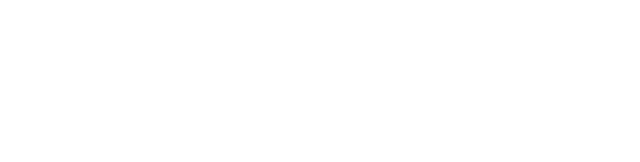
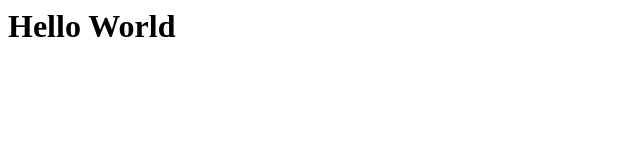
Before and after one commit to terryluan12/rust-wasm-template, a website built with webpack: page www/index.html in a window 1280 px wide. Shown: the whole page, without its empty margins (0-640 px from the left). Built offline with nearby package versions, Linux system fonts and the light colour scheme.

Commit message:
Removed the canvas element inside index.html

```diff
--- a/www/index.html
+++ b/www/index.html
@@ -5,6 +5,6 @@
     <title>Rust wasm Website</title>
   </head>
   <body>
-    <canvas id="canvas"></canvas>
+    <h1>Hello World</h1>
   </body>
 </html>
```
